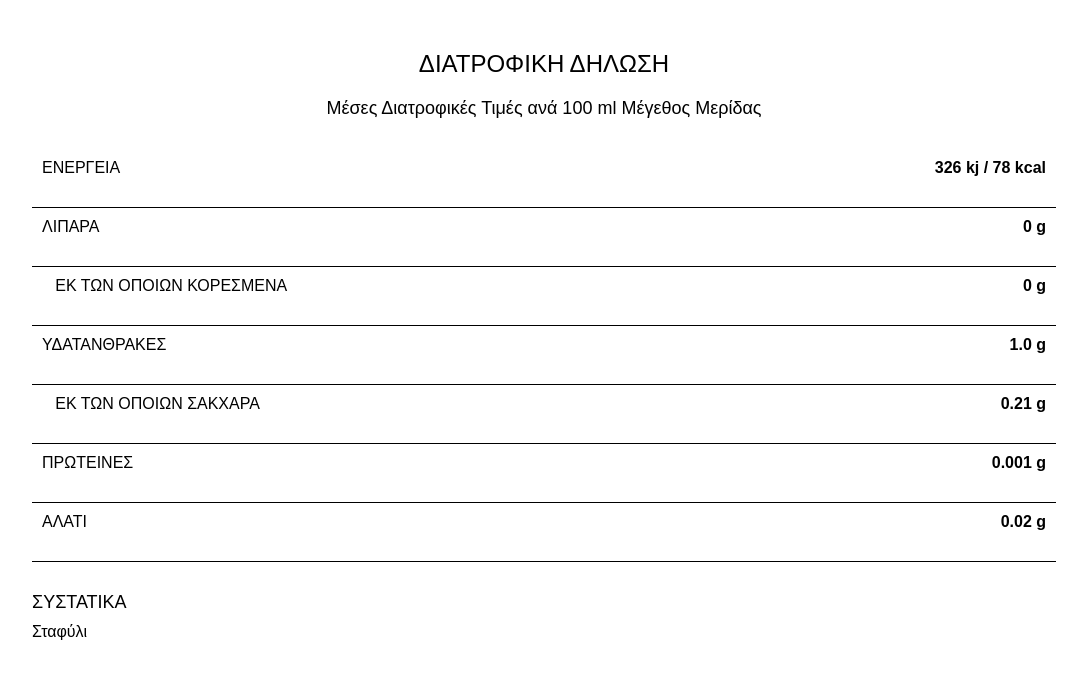
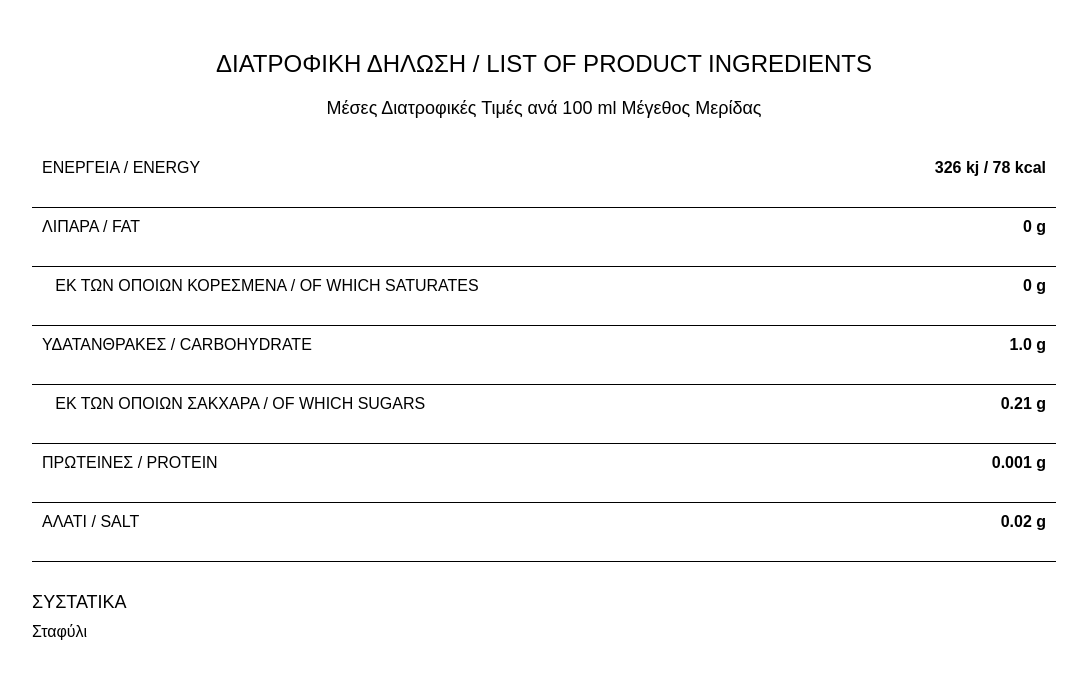
Before and after one commit to Karipidi/Malagousia-QR, a plain HTML site: page index.html in a window 1280 px wide. Shown: the whole page, without its empty margins (96-1183 px from the left). Drawn offline with Linux system fonts and the light colour scheme.

Commit message:
Update index.html

```diff
--- a/index.html
+++ b/index.html
@@ -3,7 +3,7 @@
 <head>
     <meta charset="UTF-8">
     <meta name="viewport" content="width=device-width, initial-scale=1.0">
-    <title>ΔΙΑΤΡΟΦΙΚΗ ΔΗΛΩΣΗ</title>
+    <title>ΔΙΑΤΡΟΦΙΚΗ ΔΗΛΩΣΗ / LIST OF PRODUCT INGREDIENTS</title>
     <style>
         body {
             background-color: white;
@@ -63,7 +63,7 @@
 
     <div class="container">
         <!-- Title -->
-        <div class="title">ΔΙΑΤΡΟΦΙΚΗ ΔΗΛΩΣΗ</div>
+        <div class="title">ΔΙΑΤΡΟΦΙΚΗ ΔΗΛΩΣΗ / LIST OF PRODUCT INGREDIENTS</div>
 
         <!-- Subtitle -->
         <div class="subtitle">Μέσες Διατροφικές Τιμές ανά 100 ml Μέγεθος Μερίδας</div>
@@ -71,49 +71,49 @@
         <!-- Table for Nutritional Information -->
         <table class="table">
             <tr>
-                <td>ΕΝΕΡΓΕΙΑ</td>
+                <td>ΕΝΕΡΓΕΙΑ / ENERGY</td>
                 <td class="big-space">326 kj / 78 kcal</td>
             </tr>
             <tr>
                 <td colspan="2" class="line"></td>
             </tr>
             <tr>
-                <td>ΛΙΠΑΡΑ</td>
+                <td>ΛΙΠΑΡΑ / FAT</td>
                 <td class="big-space">0 g</td>
             </tr>
             <tr>
                 <td colspan="2" class="line"></td>
             </tr>
             <tr>
-                <td>&nbsp;&nbsp;&nbsp;ΕΚ ΤΩΝ ΟΠΟΙΩΝ ΚΟΡΕΣΜΕΝΑ</td>
+                <td>&nbsp;&nbsp;&nbsp;ΕΚ ΤΩΝ ΟΠΟΙΩΝ ΚΟΡΕΣΜΕΝΑ / OF WHICH SATURATES</td>
                 <td class="big-space">0 g</td>
             </tr>
             <tr>
                 <td colspan="2" class="line"></td>
             </tr>
                <tr>
-                <td>ΥΔΑΤΑΝΘΡΑΚΕΣ</td>
+                <td>ΥΔΑΤΑΝΘΡΑΚΕΣ / CARBOHYDRATE</td>
                 <td class="big-space">1.0 g</td>
             </tr>
             <tr>
                 <td colspan="2" class="line"></td>
             </tr>
             <tr>
-                <td>&nbsp;&nbsp;&nbsp;ΕΚ ΤΩΝ ΟΠΟΙΩΝ ΣΑΚΧΑΡΑ</td>
+                <td>&nbsp;&nbsp;&nbsp;ΕΚ ΤΩΝ ΟΠΟΙΩΝ ΣΑΚΧΑΡΑ / OF WHICH SUGARS</td>
                 <td class="big-space">0.21 g</td>
             </tr>
             <tr>
                 <td colspan="2" class="line"></td>
             </tr>
             <tr>
-                <td>ΠΡΩΤΕΙΝΕΣ</td>
+                <td>ΠΡΩΤΕΙΝΕΣ / PROTEIN</td>
                 <td class="big-space">0.001 g</td>
             </tr>
             <tr>
                 <td colspan="2" class="line"></td>
             </tr>
             <tr>
-                <td>ΑΛΑΤΙ</td>
+                <td>ΑΛΑΤΙ / SALT</td>
                 <td class="big-space">0.02 g</td>
             </tr>
             <tr>
```
